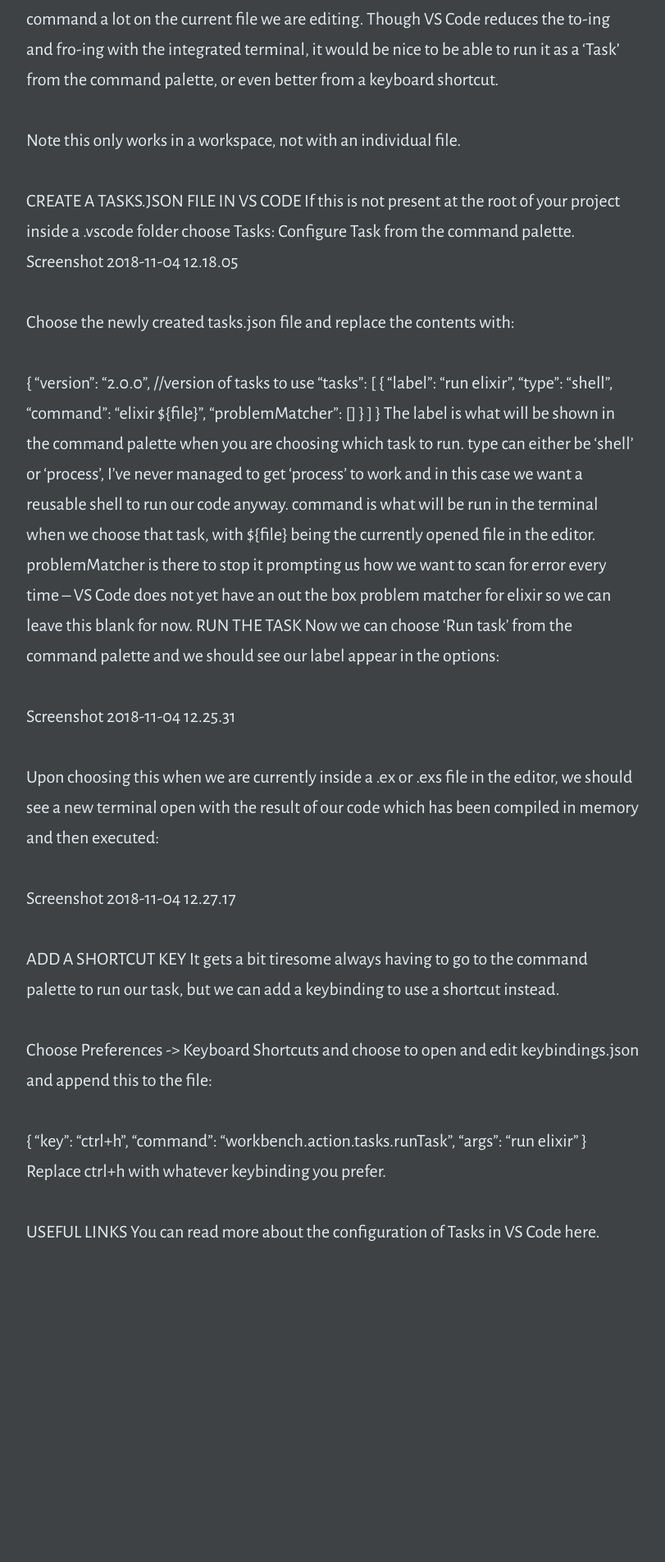
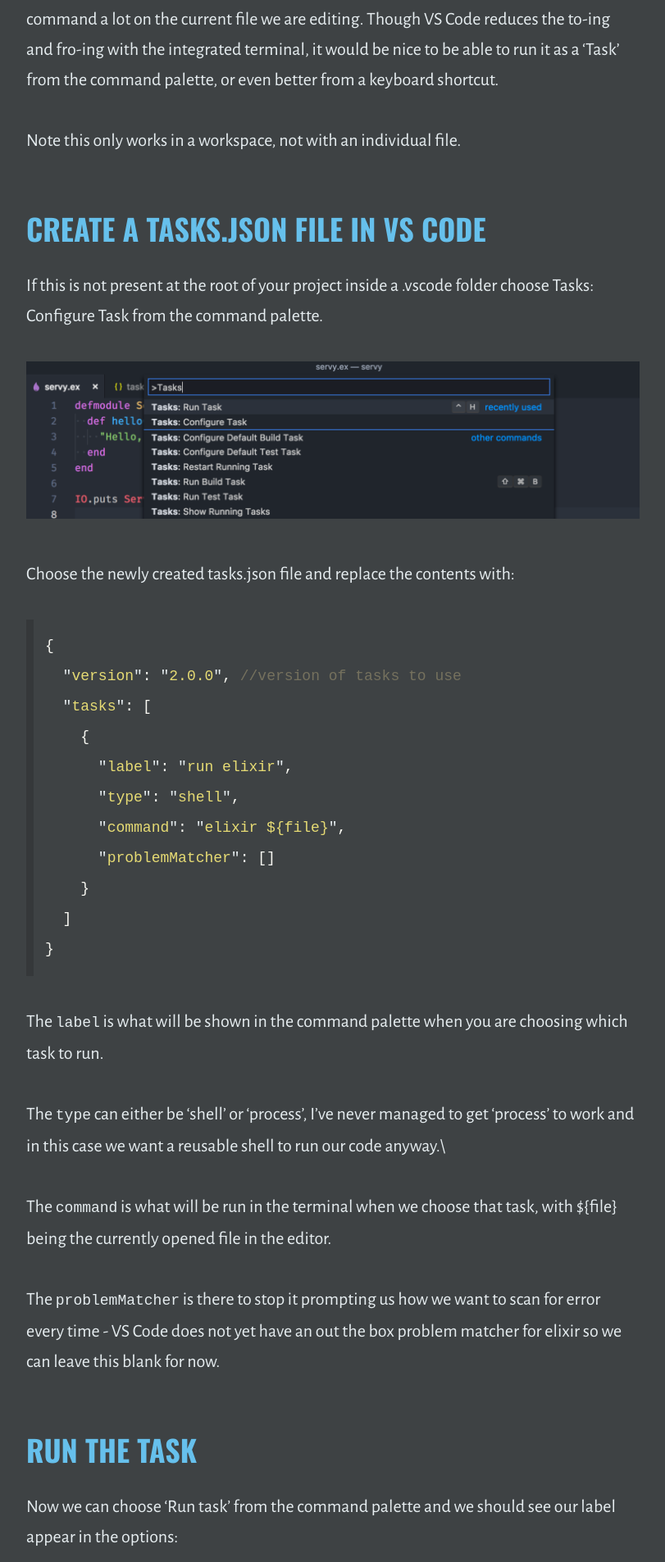
Before and after one commit to outragedpinkracoon/outragedpinkracoon.github.io, a Jekyll site: the page built from _posts/2018-11-04-running-elixir-on-a-file-via-vs-code-tasks.md, in a window 1280 px wide. Shown: the part 496-2402 px from the top of the page at 82% size, without its empty margins (149-960 px from the left). Built offline with Jekyll 4.4.1, drawn with Linux system fonts in a browser that asks for light colours; before the commit the page ends 2122 px from its top, so only the background shows below that; some of the changed text lies outside the part shown.

Commit message:
Running elixir in vs code via tasks

````diff
--- a/_posts/2018-11-04-running-elixir-on-a-file-via-vs-code-tasks.md
+++ b/_posts/2018-11-04-running-elixir-on-a-file-via-vs-code-tasks.md
@@ -8,11 +8,13 @@
 
 Note this only works in a workspace, not with an individual file.
 
-CREATE A TASKS.JSON FILE IN VS CODE
-If this is not present at the root of your project inside a .vscode folder choose Tasks: Configure Task from the command palette. Screenshot 2018-11-04 12.18.05
+## CREATE A TASKS.JSON FILE IN VS CODE
+If this is not present at the root of your project inside a .vscode folder choose Tasks: Configure Task from the command palette.
+
+![vs code menu screenshot](/assets/images/elixir-vs-code-tasks-1.png)
 
 Choose the newly created tasks.json file and replace the contents with:
-
+```js
 {
   "version": "2.0.0", //version of tasks to use
   "tasks": [
@@ -24,30 +26,36 @@
     }
   ]
 }
-The label is what will be shown in the command palette when you are choosing which task to run.
-type can either be ‘shell’ or ‘process’, I’ve never managed to get ‘process’ to work and in this case we want a reusable shell to run our code anyway.
-command is what will be run in the terminal when we choose that task, with ${file} being the currently opened file in the editor.
-problemMatcher is there to stop it prompting us how we want to scan for error every time – VS Code does not yet have an out the box problem matcher for elixir so we can leave this blank for now.
-RUN THE TASK
+```
+The `label` is what will be shown in the command palette when you are choosing which task to run.
+
+The `type` can either be ‘shell’ or ‘process’, I’ve never managed to get ‘process’ to work and in this case we want a reusable shell to run our code anyway.\
+
+The `command` is what will be run in the terminal when we choose that task, with ${file} being the currently opened file in the editor.
+
+The `problemMatcher` is there to stop it prompting us how we want to scan for error every time - VS Code does not yet have an out the box problem matcher for elixir so we can leave this blank for now.
+
+## RUN THE TASK
 Now we can choose ‘Run task’ from the command palette and we should see our label appear in the options:
 
-Screenshot 2018-11-04 12.25.31
+![vs code menu screenshot](/assets/images/elixir-vs-code-tasks-2.png)
 
 Upon choosing this when we are currently inside a .ex or .exs file in the editor, we should see a new terminal open with the result of our code which has been compiled in memory and then executed:
 
-Screenshot 2018-11-04 12.27.17
+![vs code menu screenshot](/assets/images/elixir-vs-code-tasks-3.png)
 
-ADD A SHORTCUT KEY
+## ADD A SHORTCUT KEY
 It gets a bit tiresome always having to go to the command palette to run our task, but we can add a keybinding to use a shortcut instead.
 
 Choose Preferences -> Keyboard Shortcuts and choose to open and edit keybindings.json  and append this to the file:
-
+```js
   {
     "key": "ctrl+h",
     "command": "workbench.action.tasks.runTask",
     "args": "run elixir"
   }
+```
 Replace ctrl+h with whatever keybinding you prefer.
 
-USEFUL LINKS
-You can read more about the configuration of Tasks in VS Code here.
+## USEFUL LINKS
+You can read more about the configuration of Tasks in VS Code [here](https://code.visualstudio.com/docs/editor/tasks).
--- a/_sass/grt.scss
+++ b/_sass/grt.scss
@@ -51,7 +51,7 @@
 	padding: 0 1px;
 }
 .grt code, .grt pre, .grt kbd {
-	font-size: 20px;
+	font-size: 18px;
 }
 
 .grt pre {
````
Also changed, not shown: assets/images/elixir-vs-code-tasks-1.png (added), assets/images/elixir-vs-code-tasks-2.png (added), assets/images/elixir-vs-code-tasks-3.png (added).
